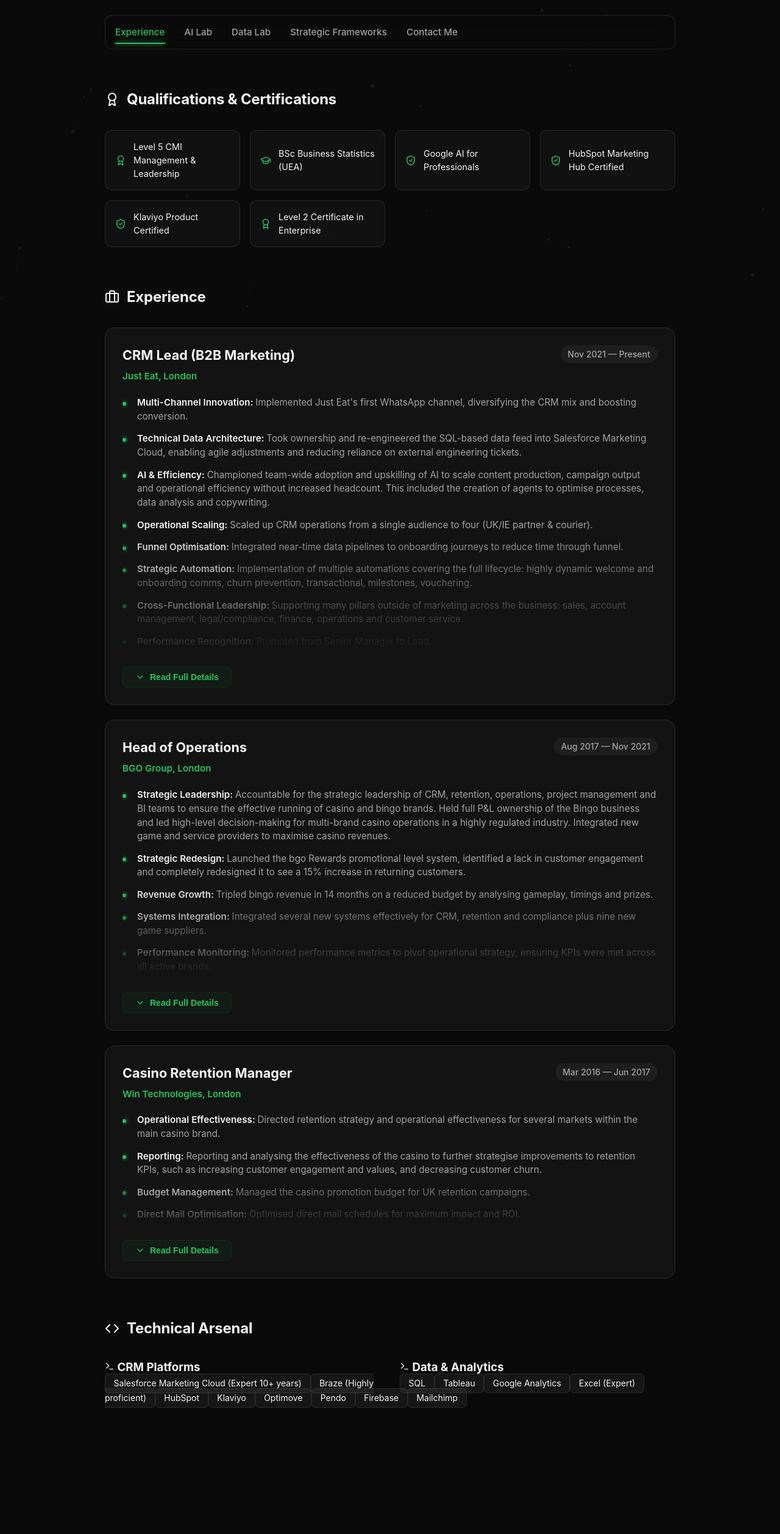
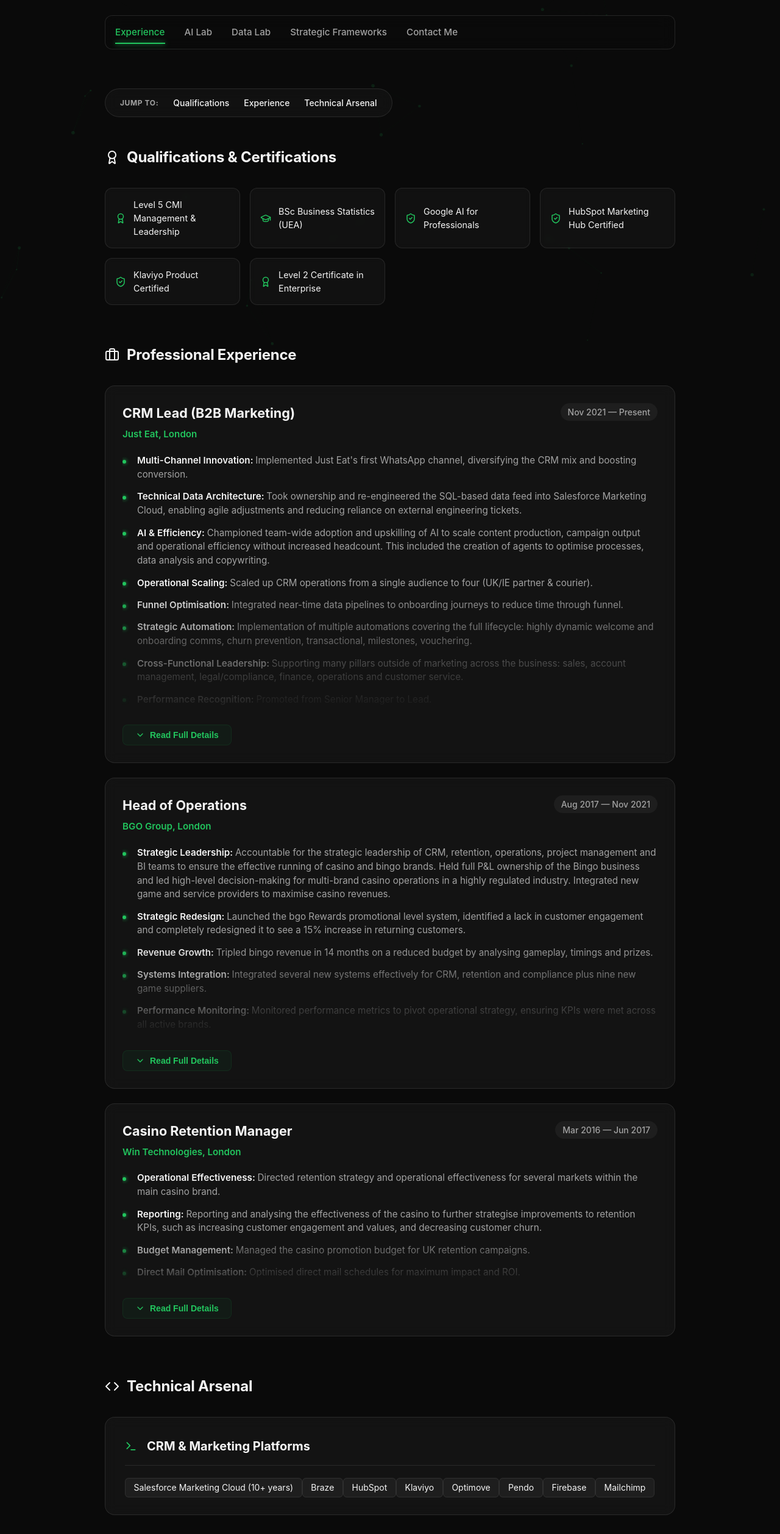
Before and after one commit to djillsley/danielillsley-portfolio, a React (Vite) app: page /experience in a window 1280 px wide. Shown: the part 234-2749 px from the top of the page at 61% size. Before the commit the page ends 2666 px from the top, so only its background shows below. Built offline with nearby package versions, Linux system fonts and the light colour scheme.

Commit message:
Enhance Experience page: add Quick Jump nav and redesign Technical Arsenal

```diff
--- a/src/App.tsx
+++ b/src/App.tsx
@@ -259,7 +259,14 @@
           <Route path="/" element={<Navigate to="/experience" replace />} />
           <Route path="/experience" element={
             <PageTransition>
-              <section>
+              <div className="experience-nav">
+                <span className="nav-label">Jump to:</span>
+                <a href="#qualifications">Qualifications</a>
+                <a href="#professional-experience">Experience</a>
+                <a href="#technical-arsenal">Technical Arsenal</a>
+              </div>
+
+              <section id="qualifications">
                 <h2><Award size={24} /> Qualifications & Certifications</h2>
                 <div className="qual-grid">
                   {[
@@ -284,8 +291,8 @@
                 </div>
               </section>
 
-              <section>
-                <h2><Briefcase size={24} /> Experience</h2>
+              <section id="professional-experience">
+                <h2><Briefcase size={24} /> Professional Experience</h2>
                 <JobCard
                   title="CRM Lead (B2B Marketing)"
                   company="Just Eat, London"
@@ -326,14 +333,17 @@
                 />
               </section>
 
-              <section>
+              <section id="technical-arsenal">
                 <h2><Code size={24} /> Technical Arsenal</h2>
-                <div className="skills-grid">
-                  <div className="skill-category">
-                    <h3><Terminal size={16} /> CRM Platforms</h3>
+                <div className="arsenal-container">
+                  <div className="arsenal-category">
+                    <div className="category-header">
+                      <Terminal size={20} className="icon-green" />
+                      <h3>CRM & Marketing Platforms</h3>
+                    </div>
                     <div className="skill-tags">
-                      <span className="skill-tag">Salesforce Marketing Cloud (Expert 10+ years)</span>
-                      <span className="skill-tag">Braze (Highly proficient)</span>
+                      <span className="skill-tag">Salesforce Marketing Cloud (10+ years)</span>
+                      <span className="skill-tag">Braze</span>
                       <span className="skill-tag">HubSpot</span>
                       <span className="skill-tag">Klaviyo</span>
                       <span className="skill-tag">Optimove</span>
@@ -342,13 +352,32 @@
                       <span className="skill-tag">Mailchimp</span>
                     </div>
                   </div>
-                  <div className="skill-category">
-                    <h3><Terminal size={16} /> Data & Analytics</h3>
+
+                  <div className="arsenal-category">
+                    <div className="category-header">
+                      <ChartNoAxesCombined size={20} className="icon-green" />
+                      <h3>Data, Analytics & BI</h3>
+                    </div>
                     <div className="skill-tags">
-                      <span className="skill-tag">SQL</span>
+                      <span className="skill-tag">SQL (Data Architecture & Querying)</span>
                       <span className="skill-tag">Tableau</span>
                       <span className="skill-tag">Google Analytics</span>
-                      <span className="skill-tag">Excel (Expert)</span>
+                      <span className="skill-tag">Advanced Excel / VBA</span>
+                      <span className="skill-tag">Business Statistics</span>
+                    </div>
+                  </div>
+
+                  <div className="arsenal-category">
+                    <div className="category-header">
+                      <Cpu size={20} className="icon-green" />
+                      <h3>AI & Automation</h3>
+                    </div>
+                    <div className="skill-tags">
+                      <span className="skill-tag">AI Agent Orchestration</span>
+                      <span className="skill-tag">Prompt Engineering</span>
+                      <span className="skill-tag">PowerShell Automation</span>
+                      <span className="skill-tag">REST API Integration</span>
+                      <span className="skill-tag">Make.com / Workflow Automation</span>
                     </div>
                   </div>
                 </div>
--- a/src/index.css
+++ b/src/index.css
@@ -389,6 +389,76 @@
   }
 }
 
+.experience-nav {
+  display: flex;
+  align-items: center;
+  gap: 1.5rem;
+  margin-bottom: 3rem;
+  padding: 0.75rem 1.5rem;
+  background: rgba(255, 255, 255, 0.03);
+  border: 1px solid var(--card-border);
+  border-radius: 9999px;
+  backdrop-filter: blur(10px);
+  width: fit-content;
+}
+
+.nav-label {
+  font-size: 0.75rem;
+  font-weight: 700;
+  text-transform: uppercase;
+  color: var(--text-muted);
+  letter-spacing: 0.05em;
+}
+
+.experience-nav a {
+  color: var(--text-main);
+  text-decoration: none;
+  font-size: 0.875rem;
+  font-weight: 500;
+  transition: color 0.2s ease;
+}
+
+.experience-nav a:hover {
+  color: var(--accent);
+}
+
+/* Technical Arsenal Redesign */
+.arsenal-container {
+  display: grid;
+  grid-template-columns: 1fr;
+  gap: 2rem;
+}
+
+.arsenal-category {
+  background: var(--card-bg);
+  border: 1px solid var(--card-border);
+  border-radius: 16px;
+  padding: 2rem;
+  backdrop-filter: blur(10px);
+}
+
+.category-header {
+  display: flex;
+  align-items: center;
+  gap: 1rem;
+  margin-bottom: 1.5rem;
+  padding-bottom: 1rem;
+  border-bottom: 1px solid var(--card-border);
+}
+
+.category-header h3 {
+  font-size: 1.25rem;
+  font-weight: 700;
+}
+
+@media (max-width: 768px) {
+  .experience-nav {
+    flex-wrap: wrap;
+    border-radius: 16px;
+    gap: 1rem;
+  }
+}
+
 .skills-grid {
   display: grid;
   grid-template-columns: repeat(auto-fill, minmax(300px, 1fr));
```
